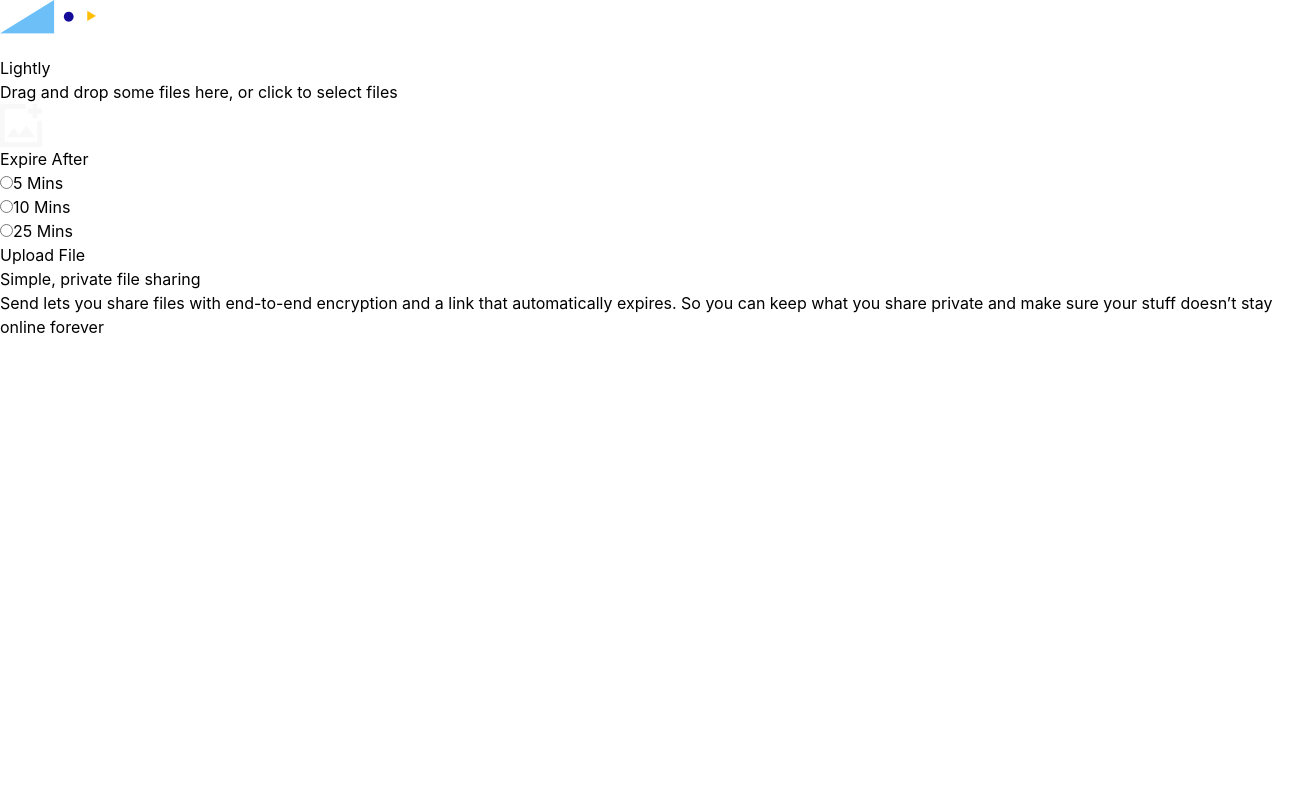
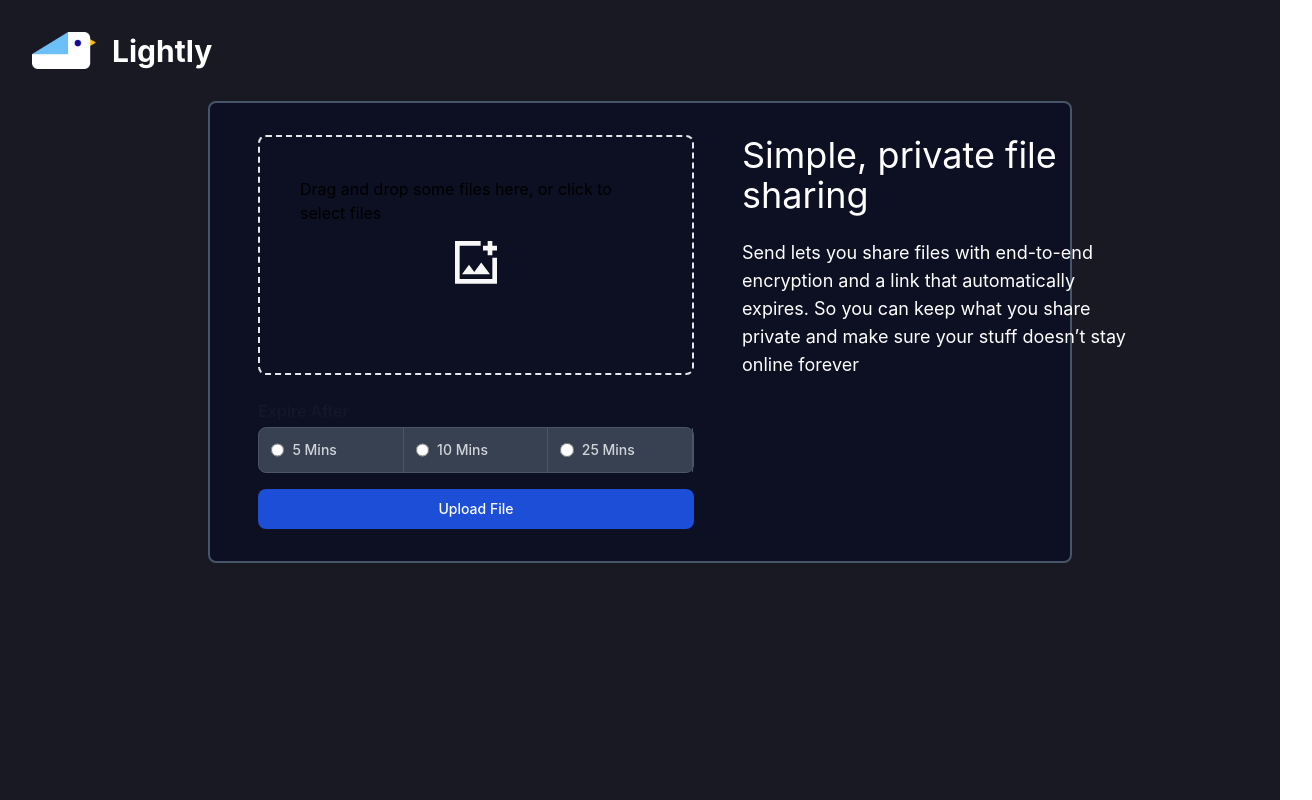
Before and after one commit to VishvajeetPal/lightly, a Next.js app: page / in a window 1280 px wide. Shown: the whole page, 1312 px wide, since content can reach past the window. Built offline with nearby package versions, Linux system fonts and the light colour scheme.

Commit message:
tailwind added to git

```diff
--- /dev/null
+++ b/postcss.config.js
@@ -0,0 +1,6 @@
+module.exports = {
+  plugins: {
+    tailwindcss: {},
+    autoprefixer: {},
+  },
+}
--- /dev/null
+++ b/tailwind.config.js
@@ -0,0 +1,11 @@
+/** @type {import('tailwindcss').Config} */
+module.exports = {
+  content: [
+    "./pages/**/*.{js,ts,jsx,tsx}",
+    "./Components/**/*.{js,ts,jsx,tsx}",
+  ],
+  theme: {
+    extend: {},
+  },
+  plugins: [],
+}
```
